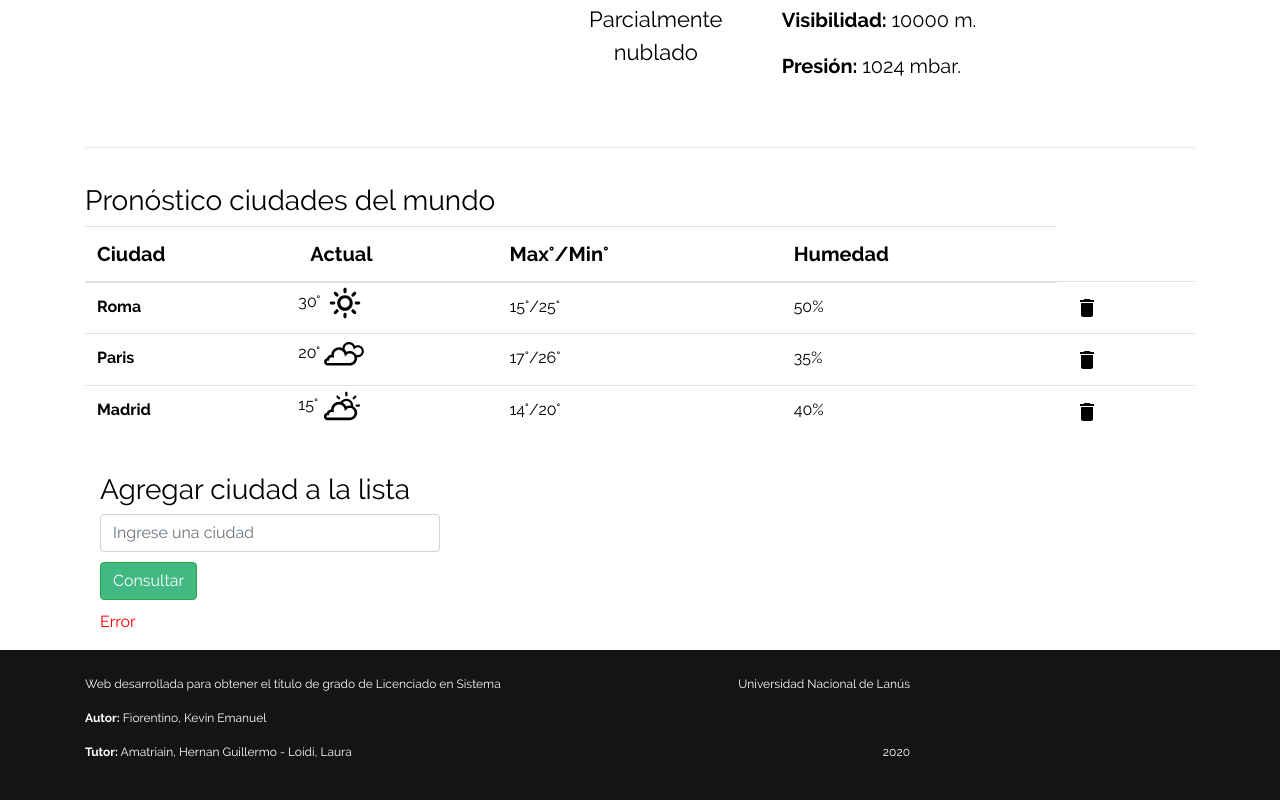
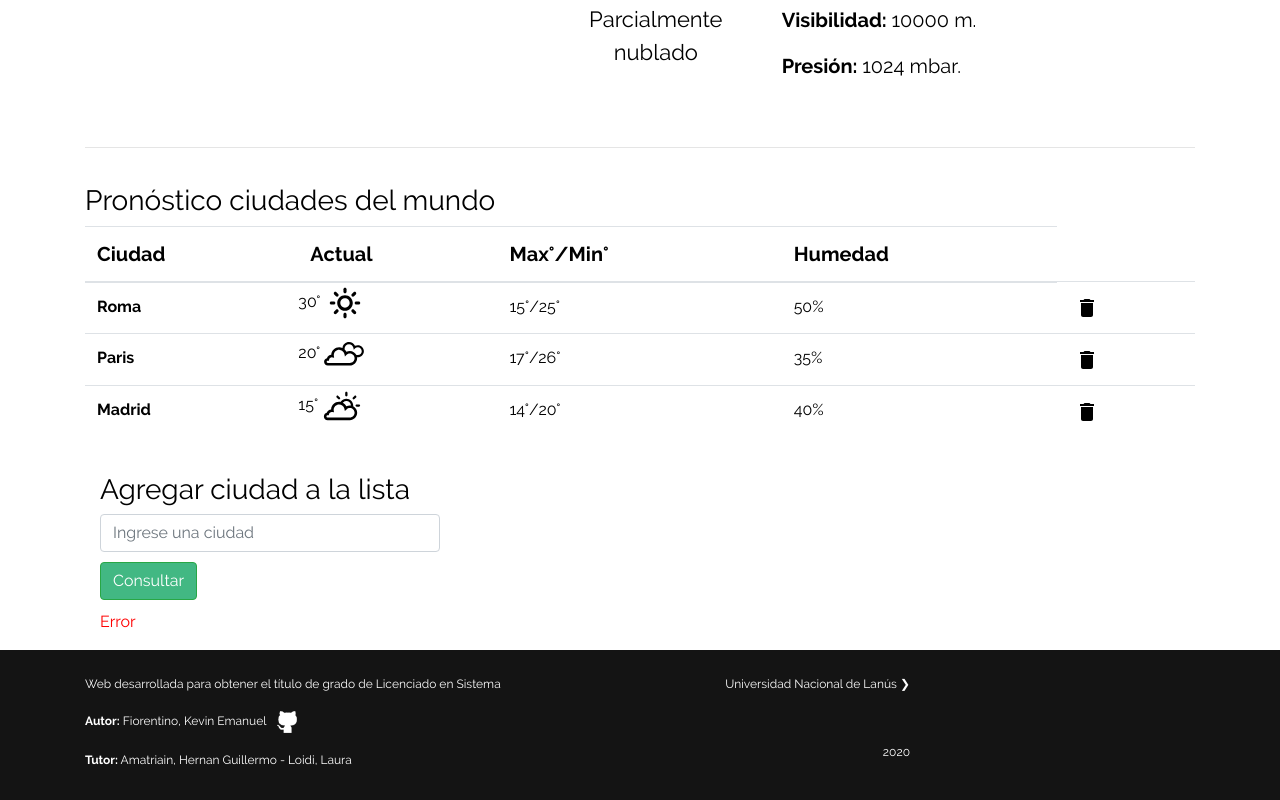
Before and after one commit to KevinFiorentino/web-tfi, a plain HTML site: page index.html in a window 1280 px wide. Shown: the part 446-1246 px from the top of the page. Drawn offline with nearby package versions, Linux system fonts and the light colour scheme.

Commit message:
maqueta link github

```diff
--- a/assets/css/style.css
+++ b/assets/css/style.css
@@ -219,6 +219,10 @@ h2, h3 {
     margin-top: 50px;
 }
 
+.footer-text-right a {
+    color: white;
+}
+
 .button-del {
     border: none;
     background-color: white;
--- a/index.html
+++ b/index.html
@@ -185,13 +185,20 @@
 				<div class="col-lg-5 col-md-5 col-sm-5 col-xs-5">
 					<div class="footer-text-left">
 						<p>Web desarrollada para obtener el título de grado de Licenciado en Sistema</p>
-						<p><strong>Autor:</strong> Fiorentino, Kevin Emanuel</p>
+						<p>
+							<strong>Autor:</strong> Fiorentino, Kevin Emanuel &nbsp;
+							<a href="https://github.com/KevinFiorentino/web-tesis" target="_blank">
+								<img width="24" src="./assets/images/icons/github-icon.png">
+							</a>
+						</p>
 						<p><strong>Tutor:</strong> Amatriain, Hernan Guillermo - Loidi, Laura</p>
 					</div>
 				</div>
 				<div class="col-lg-4 col-md-4 col-sm-4 col-xs-4">
 					<div class="footer-text-right">
-						<p>Universidad Nacional de Lanús</p>
+						<p>
+							<a href="http://www.unla.edu.ar/" target="_blank">Universidad Nacional de Lanús ❯</a>
+						</p>
 						<p></p>
 						<p>2020</p>
 					</div>
```
Also changed, not shown: vue.html (+9 -2 lines), assets/images/icons/github-icon.png (added).
